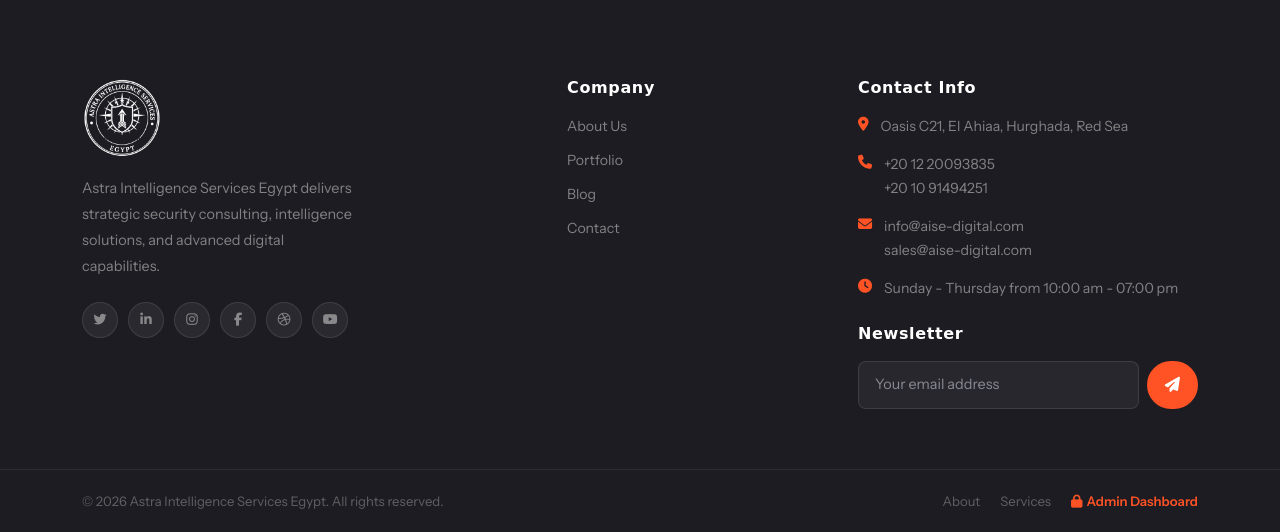
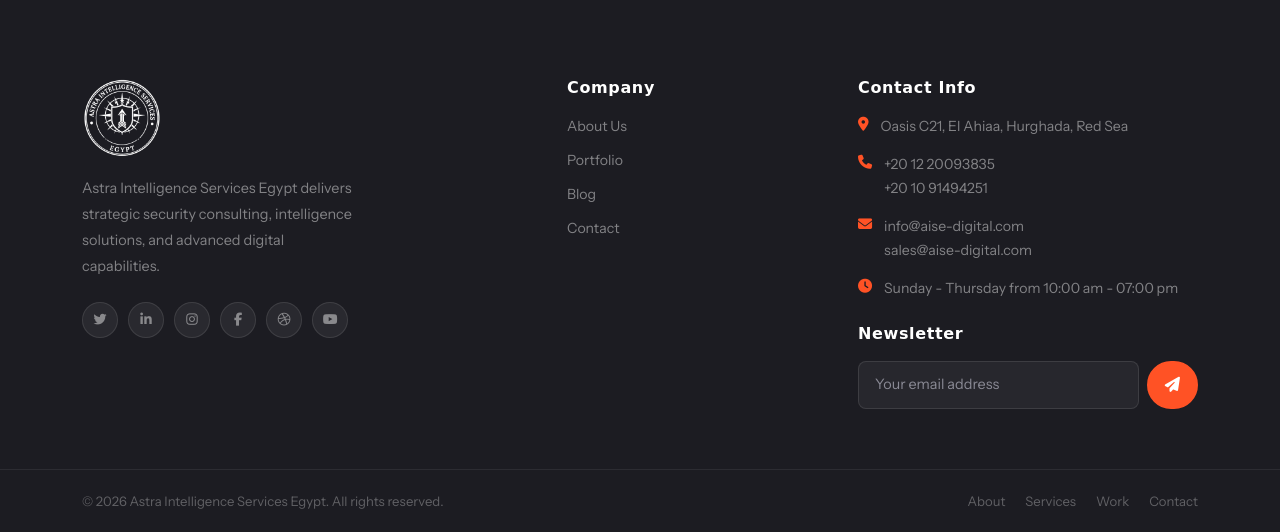
Before and after one commit to ahmedb0o0di/Aise-Website, a Laravel app: page /blog in a window 1280 px wide. Shown: the part 1328-1860 px from the top of the page. Run offline with Laravel 12, Linux system fonts and the light colour scheme; data comes from the database, SQL or seed files in the repository; some web fonts are replaced.

Commit message:
Remove admin dashboard link from footer

```diff
--- a/resources/views/layouts/app.blade.php
+++ b/resources/views/layouts/app.blade.php
@@ -171,7 +171,8 @@
             <div class="ft-blinks">
                <a href="{{ route('about') }}">About</a>
                <a href="{{ route('services') }}">Services</a>
-               <a href="/admin" target="_blank" style="color:var(--primary);font-weight:600;"><i class="fas fa-lock me-1"></i>Admin Dashboard</a>
+               <a href="{{ route('portfolio') }}">Work</a>
+               <a href="{{ route('contact') }}">Contact</a>
             </div>
          </div>
       </div>
```
